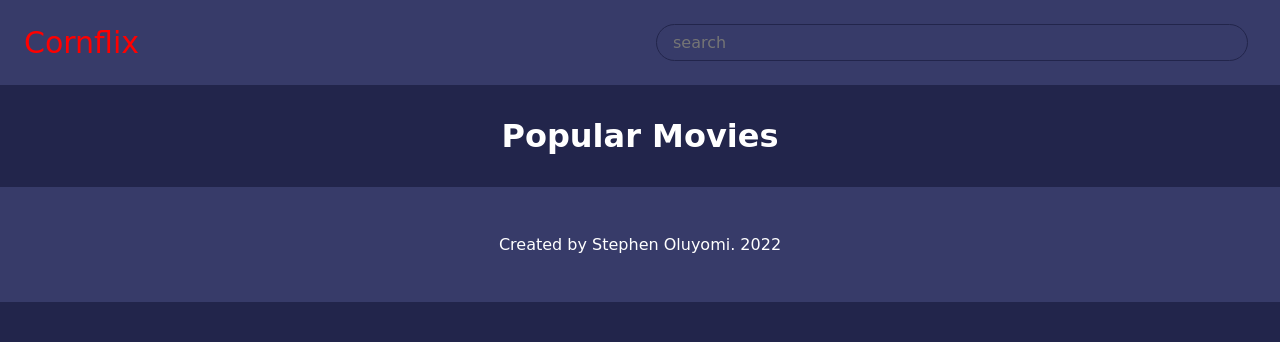
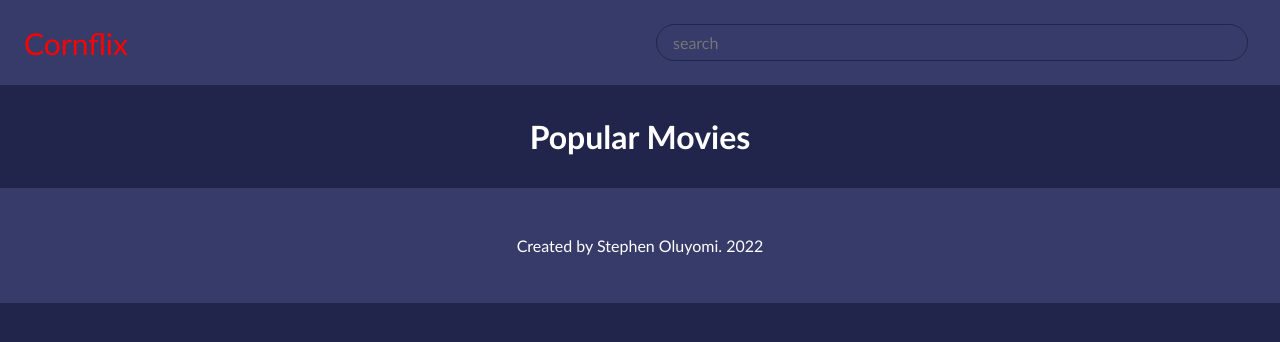
Before and after one commit to stephen-lakes/cornflix, a Django app: template templates/home.html in a window 1280 px wide. Shown: the top 342 px of the page. Run offline with Django 3.2, Linux system fonts and the light colour scheme; the template is opened without the code that fills it, so the values that code supplies are empty.

Commit message:
changed to a new font-family

```diff
--- a/static/css/main.css
+++ b/static/css/main.css
@@ -3,7 +3,7 @@
 *::before,
 *::after {
     box-sizing: border-box;
-    font-family: 'Comic Sans MS', 'Comic Sans', cursive;
+    font-family: 'Gill Sans', 'Gill Sans MT', Calibri, 'Trebuchet MS', sans-serif;
 }
 
 ul li  {
```
